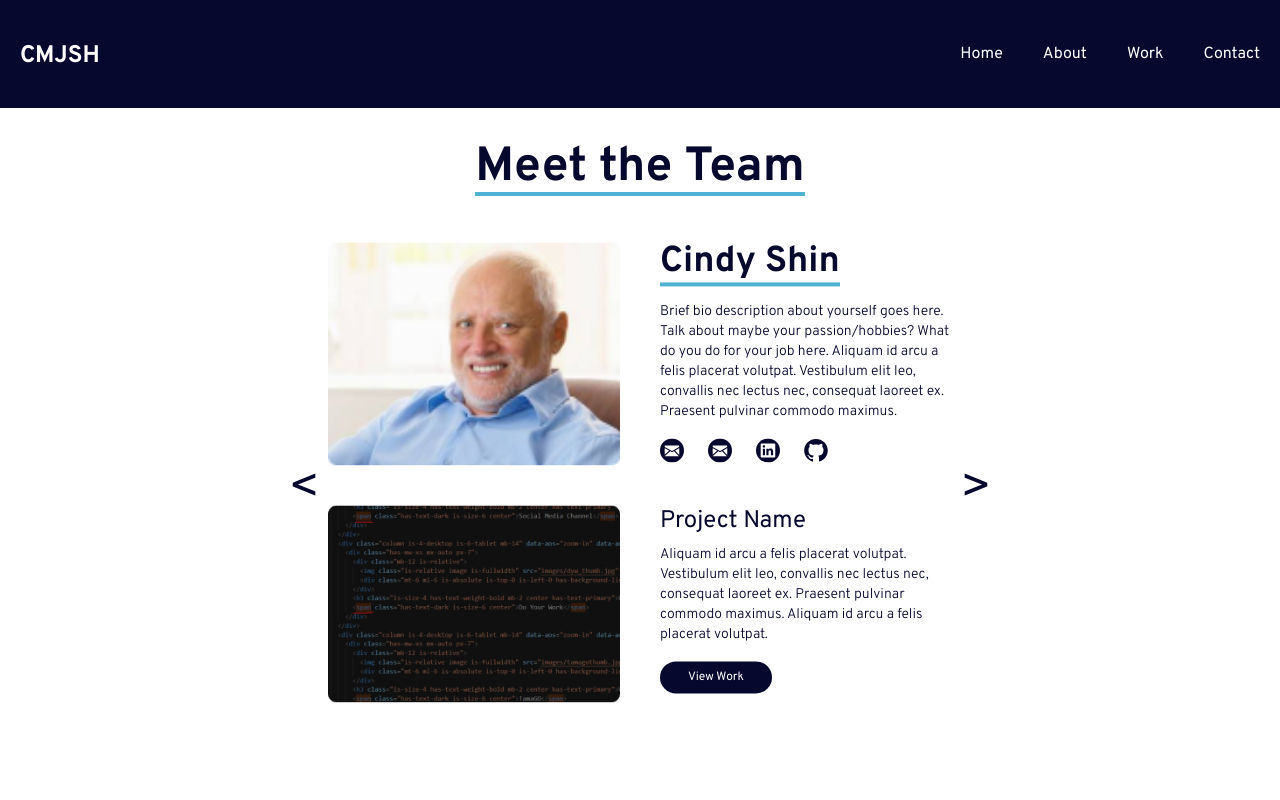
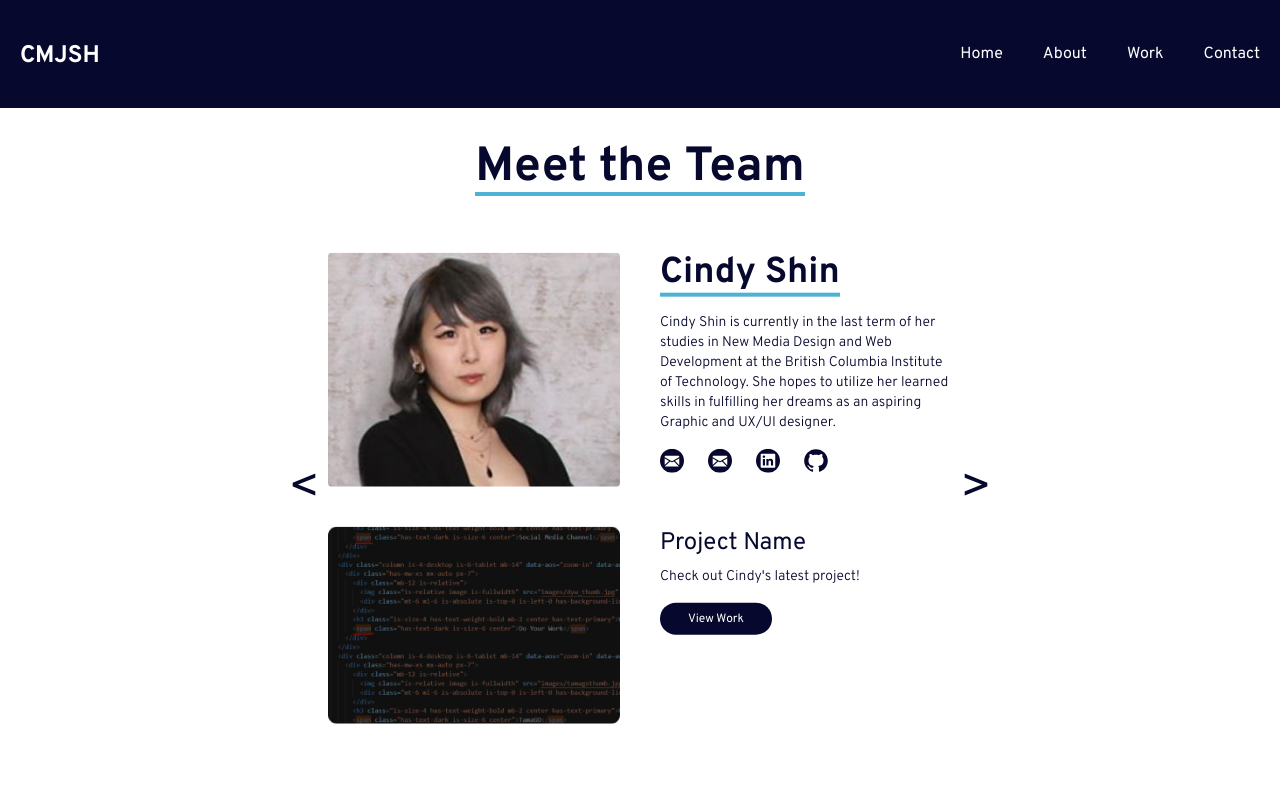
Before and after one commit to jessicamlee/CMJSH-agency, a React (Create React App) app: page /ProfilePage in a window 1280 px wide. Shown: the top 800 px of the page. Built offline with nearby package versions, Linux system fonts and the light colour scheme.

Commit message:
:lipstick: Update Content
- Update dp_cindyshin profile picture
- Replaced Lorem ipsum copy content with each member's profile descriptions

```diff
--- a/src/components/TeamMemberCard.js
+++ b/src/components/TeamMemberCard.js
@@ -17,7 +17,7 @@ export default function TeamMemberCard({
 
 	return (
 		<li key={id} className="w-47pct md:w-28pct xl:w-22pct xl:max-w-22pct">
-			<img className="rounded w-full" src={imagePath} alt={imageName} />
+			<img className="rounded w-full xl:h-60" src={imagePath} alt={imageName} />
 			<h3 className="text-darkBlue text-base lg:text-2xl font-bold leading-5 mt-3 dark:text-white">{name}</h3>
             <p className="text-roleDark text-xs md:text-sm lg:text-base font-light leading-4 mt-2 lg:mt-0 lg:font-regular dark:text-roleLight">{role}</p>
 			<p className="text-darkBlue text-xs font-light mt-2 md:text-sm xl:font-regular dark:text-white">{paragraph}</p>
--- a/src/constants.js
+++ b/src/constants.js
@@ -3,33 +3,33 @@ const dataExpertise = [
 		id: 1,
 		title: "Brand Identity",
 		paragraph:
-			"Aliquam id arcu a felis placerat volutpat. Vestibulum elitleo, convallis nec lectus nec, consequat laoreet ex. Praesent pulvinar commodo maximus.",
+			"Be recognized instantly by anyone and everyone. Let your brand speak for itself with our support and tools to stand apart from your competitors.",
 		imagePath: "/assets/images/brand_identity.png",
-		imageName: "Web browser",
+		imageName: "Web browser with light bulb",
 	},
 	{
 		id: 2,
-		title: "Web Development ",
+		title: "Web Development",
 		paragraph:
-			"Aliquam id arcu a felis placerat volutpat. Vestibulum elitleo, convallis nec lectus nec, consequat laoreet ex. Praesent pulvinar commodo maximus.",
+			"Build your digital presence with a custom website design. With our help, you can deliver a captivating experience for every visitor to your site to keep them coming back.",
 		imagePath: "assets/images/website_development.png",
-		imageName: "Web browser image",
+		imageName: "Web browser with closing code tag icon",
 	},
 	{
 		id: 3,
 		title: "Digital Design",
 		paragraph:
-			"Aliquam id arcu a felis placerat volutpat. Vestibulum elitleo, convallis nec lectus nec, consequat laoreet ex. Praesent pulvinar commodo maximus.",
+			"From mobile to tablet to desktop screens, we help to make designs for everyone to experience. Using animations, videos, and graphic designs, we bring your vision to life.",
 		imagePath: "/assets/images/digitial_design.png",
-		imageName: "Design tools image",
+		imageName: "Design tools icons",
 	},
 	{
 		id: 4,
 		title: "Marketing Analysis",
 		paragraph:
-			"Aliquam id arcu a felis placerat volutpat. Vestibulum elitleo, convallis nec lectus nec, consequat laoreet ex. Praesent pulvinar commodo maximus.",
+			"Get noticed by being in the top-ranked searches when a potential customer searches for you. Our SEO and social media marketing strategies will help you rank higher and stand out effortlessly.",
 		imagePath: "/assets/images/marketing_analytics.png",
-		imageName: "Analytics image",
+		imageName: "Graph Analytics icon",
 	},
 ];
 
@@ -39,14 +39,14 @@ const dataTeamMembers = [
 		name: "Cindy Shin",
 		role: "Digital Designer, UXUI Designer",
 		paragraph:
-			"Please write some blurb about yourself and what you do here because I can\'t think of things for people",
+			"Cindy’s unique styles and designs aim to attract and fulfill the specific needs of her clients. For each client, she strives to understand them on a personal level.",
 		fullBio:
-			"Brief bio description about yourself goes here. Talk about maybe your passion/hobbies? What do you do for your job here. Aliquam id arcu a felis placerat volutpat. Vestibulum elit leo, convallis nec lectus nec, consequat laoreet ex. Praesent pulvinar commodo maximus.",
+			"Cindy Shin is currently in the last term of her studies in New Media Design and Web Development at the British Columbia Institute of Technology. She hopes to utilize her learned skills in fulfilling her dreams as an aspiring Graphic and UX/UI designer.",
 		imagePath: "/assets/images/dp_cindyshin.jpg",
 		imageName: "Profile Picture of Cindy Shin",
 		projectName: "Project Name",
 		projectDesc:
-			"Aliquam id arcu a felis placerat volutpat. Vestibulum elit leo, convallis nec lectus nec, consequat laoreet ex. Praesent pulvinar commodo maximus.  Aliquam id arcu a felis placerat volutpat.",
+			"Check out Cindy's latest project!",
 		projectImagePath: "/assets/images/screenshot.jpg",
 		projectImageName: "Screenshot of Project",
 		portfolioSite: "https://cinshin.com/",
@@ -63,14 +63,14 @@ const dataTeamMembers = [
 		name: "Malcolm Tan",
 		role: "Web Developer, QA Lead",
 		paragraph:
-			"Please write some blurb about yourself and what you do here because I can\'t think of things for people",
+			"Malcolm Tan is an aspiring front-end developer based in Vancouver with a multi-media skillset in UX/UI design, brand-recognition, photography and video-editing.",
 		fullBio:
-			"Brief bio description about yourself goes here. Talk about maybe your passion/hobbies? What do you do for your job here. Aliquam id arcu a felis placerat volutpat. Vestibulum elit leo, convallis nec lectus nec, consequat laoreet ex. Praesent pulvinar commodo maximus.",
+			"Malcolm Tan is an aspiring front-end developer based in Vancouver with a multi-media skillset in UX/UI design, brand-recognition, photography and video-editing. He is studying at the British Institute of Technology for New Media Design and Web Development and also has a foundational background in business management and marketing.",
 		imagePath: "/assets/images/dp_malcolmtan.jpg",
 		imageName: "Profile Picture of Malcolm Tan",
 		projectName: "Project Name",
 		projectDesc:
-			"Aliquam id arcu a felis placerat volutpat. Vestibulum elit leo, convallis nec lectus nec, consequat laoreet ex. Praesent pulvinar commodo maximus.  Aliquam id arcu a felis placerat volutpat.",
+			"Check out Malcolm's latest project!",
 		projectImagePath: "/assets/images/screenshot.jpg",
 		projectImageName: "Screenshot of Project",
 		portfolioSite: "https://malcolm-tan.com/",
@@ -87,14 +87,14 @@ const dataTeamMembers = [
 		name: "Jessica Lee",
 		role: "Web Developer, React Developer",
 		paragraph:
-			"Please write some blurb about yourself and what you do here because I can\'t think of things for people",
+			"Jessica Lee is an aspiring Front-End/Web Developer in Vancouver, British Columbia, with a background in English Literature and Creative Writing and a passion for stories.",
 		fullBio:
-			"Brief bio description about yourself goes here. Talk about maybe your passion/hobbies? What do you do for your job here. Aliquam id arcu a felis placerat volutpat. Vestibulum elit leo, convallis nec lectus nec, consequat laoreet ex. Praesent pulvinar commodo maximus.",
+			"Jessica Lee is an aspiring Front-End/Web Developer in Vancouver, British Columbia, with a background in English Literature and Creative Writing and a passion for analyzing and sharing immersive stories and experiences.",
 		imagePath: "/assets/images/dp_jessicalee.jpg",
 		imageName: "Profile Picture of Jessica Lee",
 		projectName: "Project Name",
 		projectDesc:
-			"Aliquam id arcu a felis placerat volutpat. Vestibulum elit leo, convallis nec lectus nec, consequat laoreet ex. Praesent pulvinar commodo maximus.  Aliquam id arcu a felis placerat volutpat.",
+			"Check out Jessica's latest project!",
 		projectImagePath: "/assets/images/screenshot.jpg",
 		projectImageName: "Screenshot of Project",
 		portfolioSite: "https://jessicamlee.dev/",
@@ -111,14 +111,14 @@ const dataTeamMembers = [
 		name: "Samantha Tan",
 		role: "Web Developer, React Developer",
 		paragraph:
-			"Please write some blurb about yourself and what you do here because I can\'t think of things for people",
+			"As an enthusiastic and aspiring Front-End developer, Samantha is eager to expand her skills and broaden her professional network.",
 		fullBio:
-			"Brief bio description about yourself goes here. Talk about maybe your passion/hobbies? What do you do for your job here. Aliquam id arcu a felis placerat volutpat. Vestibulum elit leo, convallis nec lectus nec, consequat laoreet ex. Praesent pulvinar commodo maximus.",
+			"As an enthusiastic and aspiring Front-End developer, Samantha began her studies at BCIT in the New Media and Web Development program, focusing on Frontend development (Javascript, PHP, HTML,CSS) along with UX/UI concepts. Samantha is eager to expand her skills and broaden her professional network.",
 		imagePath: "/assets/images/dp_samanthatan.jpg",
 		imageName: "Profile Picture of Samantha Tan",
 		projectName: "Project Name",
 		projectDesc:
-			"Aliquam id arcu a felis placerat volutpat. Vestibulum elit leo, convallis nec lectus nec, consequat laoreet ex. Praesent pulvinar commodo maximus.  Aliquam id arcu a felis placerat volutpat.",
+			"Check out Samantha's latest project!",
 		projectImagePath: "/assets/images/screenshot.jpg",
 		projectImageName: "Screenshot of Project",
 		portfolioSite: "https://samanthatan.ca/",
@@ -135,14 +135,14 @@ const dataTeamMembers = [
 		name: "Hannah Smith",
 		role: "Graphic Designer, QA Tester",
 		paragraph:
-			"Please write some blurb about yourself and what you do here because I can\'t think of things for people",
+			"Hannah is on her way to share her graphic design skills with the world from the ideation to production in her graphic design work.",
 		fullBio:
-			"Brief bio description about yourself goes here. Talk about maybe your passion/hobbies? What do you do for your job here. Aliquam id arcu a felis placerat volutpat. Vestibulum elit leo, convallis nec lectus nec, consequat laoreet ex. Praesent pulvinar commodo maximus.",
+			"Hannah is on her way to share her graphic design skills with the world from the ideation to prototyping phase. Hannah plans to continue to sharing her artistic perspective by bringing her creativity in her graphic design work.",
 		imagePath: "/assets/images/dp_hannahsmith.jpg",
 		imageName: "Profile Picture of Hannah Smith",
 		projectName: "Project Name",
 		projectDesc:
-			"Aliquam id arcu a felis placerat volutpat. Vestibulum elit leo, convallis nec lectus nec, consequat laoreet ex. Praesent pulvinar commodo maximus.  Aliquam id arcu a felis placerat volutpat.",
+			"Check out Hannah's latest project!",
 		projectImagePath: "/assets/images/screenshot.jpg",
 		projectImageName: "Screenshot of Project",
 		portfolioSite: "https://portfolio/hlsmith.online",
```
Also changed, not shown: public/assets/images/dp_cindyshin.jpg.
